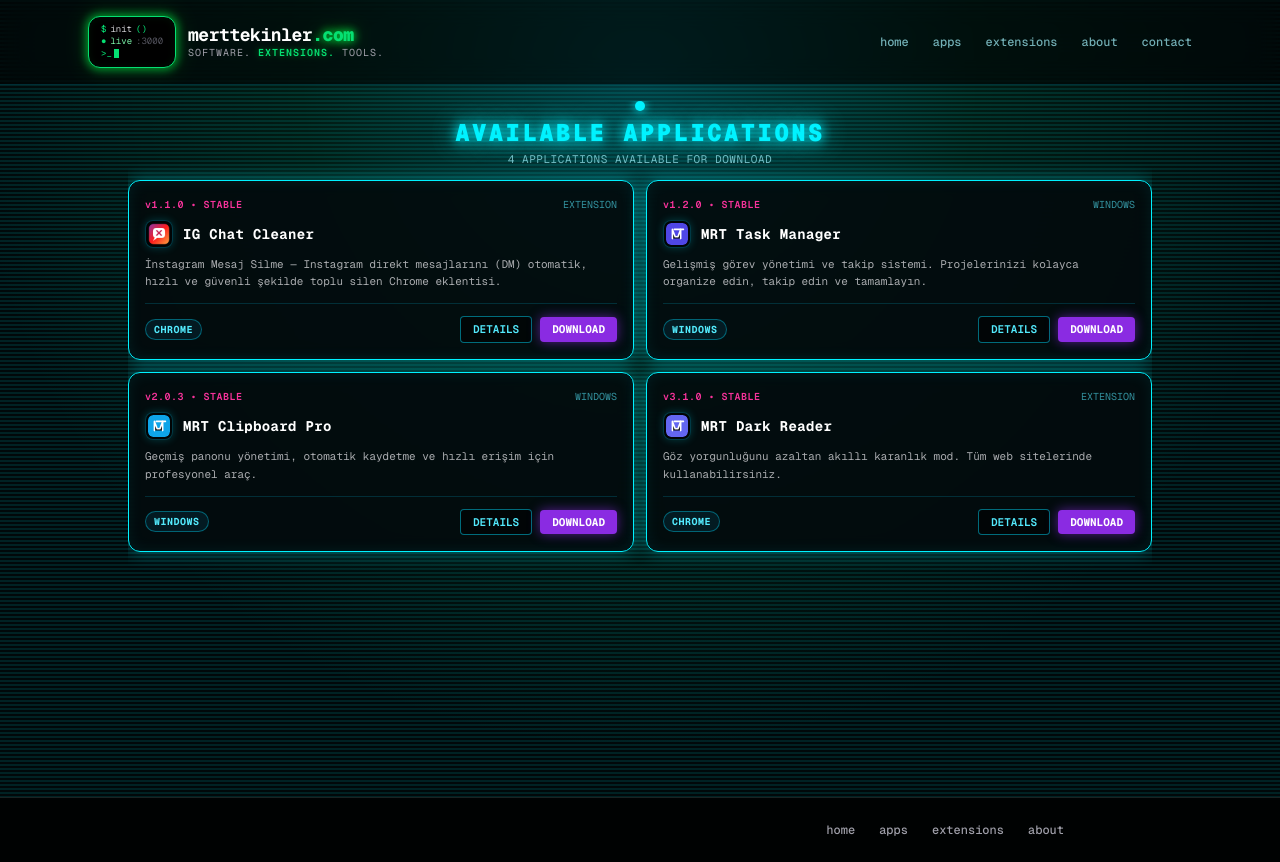
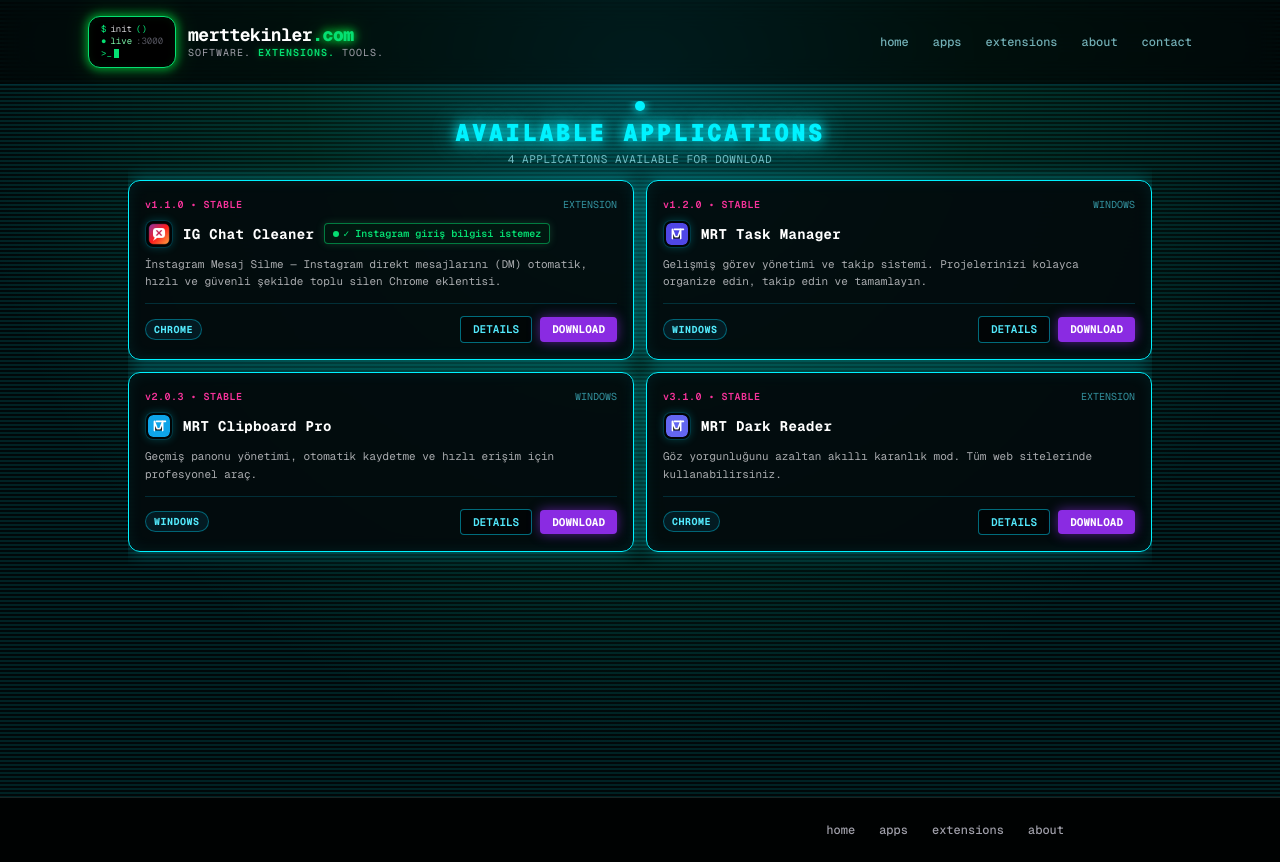
Before and after one commit to tekyoube-ux/merttek, a Next.js app: page / in a window 1280 px wide. Built offline with nearby package versions, Linux system fonts and the light colour scheme; no server answers; the database is empty.

Commit message:
Ana sayfa kartlarına highlight kutucuğu eklendi

```diff
--- a/src/app/page.tsx
+++ b/src/app/page.tsx
@@ -46,7 +46,7 @@
                     </span>
                   </div>
 
-                  <div className="flex items-center gap-2.5">
+                  <div className="flex items-center gap-2.5 flex-wrap">
                     {app.icon && (
                       <img
                         src={app.icon}
@@ -57,6 +57,15 @@
                     <h2 className="text-sm font-bold text-white tracking-wide">
                       {app.name}
                     </h2>
+                    {app.highlight && (
+                      <span className="flex items-center gap-1 rounded border border-green-400/50 bg-green-950/30 px-2 py-0.5 text-[10px] font-semibold text-green-400 shadow-[0_0_8px_rgba(74,222,128,0.2)]">
+                        <span className="relative flex h-1.5 w-1.5 shrink-0">
+                          <span className="animate-ping absolute inline-flex h-full w-full rounded-full bg-green-400 opacity-75"></span>
+                          <span className="relative inline-flex rounded-full h-1.5 w-1.5 bg-green-400"></span>
+                        </span>
+                        {app.highlight}
+                      </span>
+                    )}
                   </div>
 
                   <p className="text-[11px] leading-relaxed text-zinc-300/80 line-clamp-2">
```
